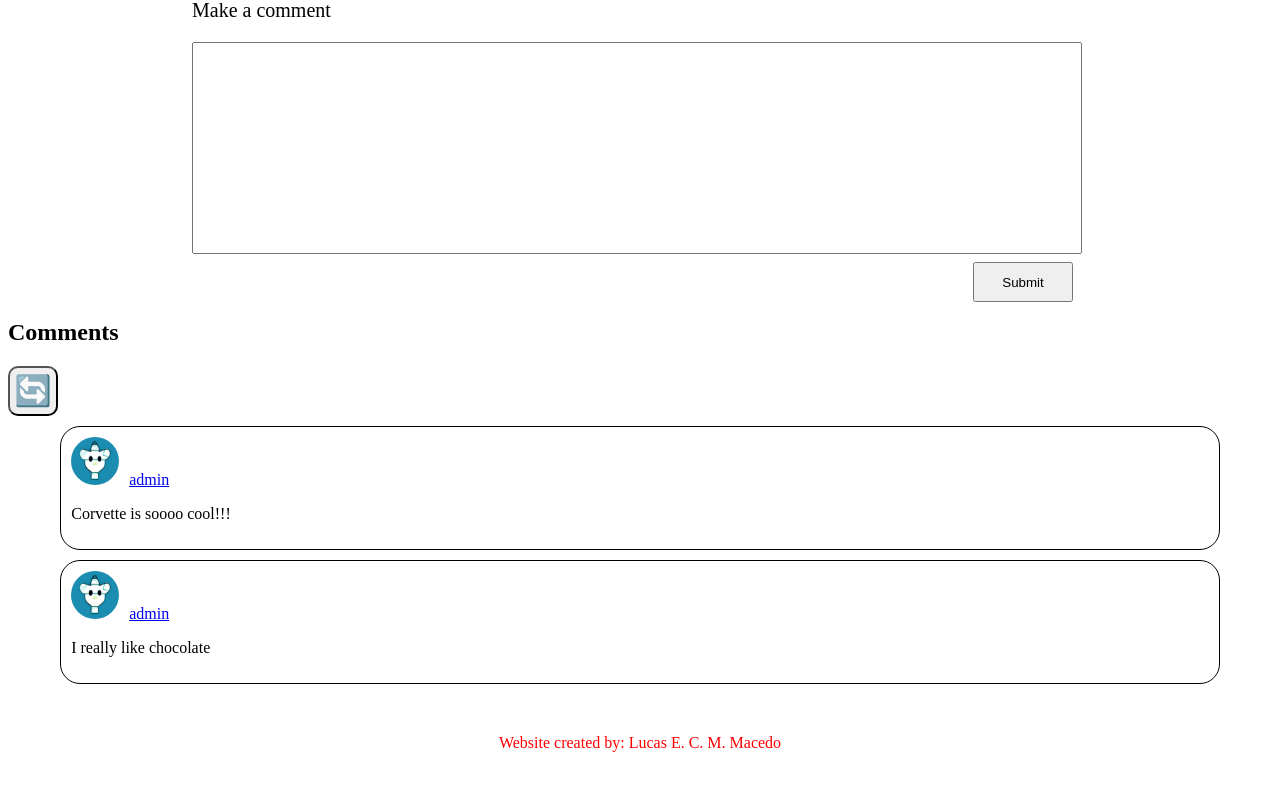
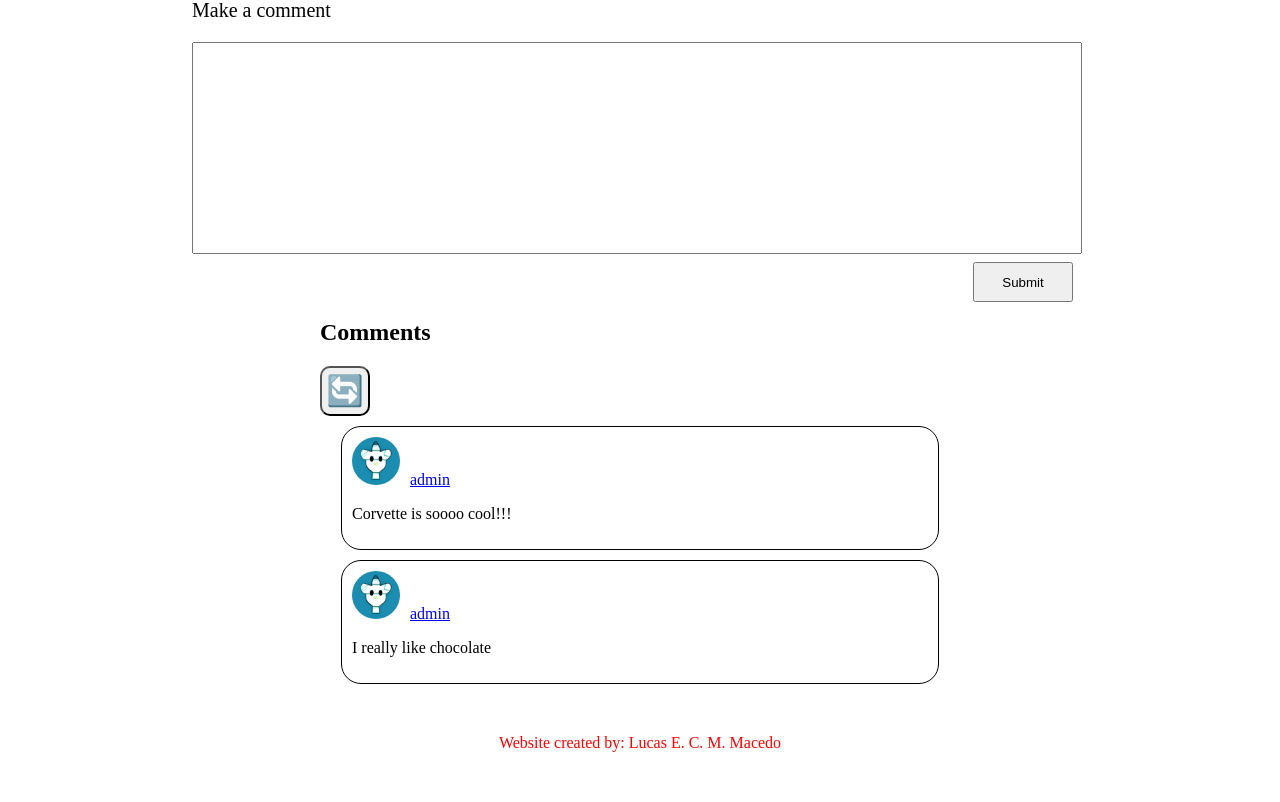
Before and after one commit to rvdemanuelcosta/WebDevelopment, a PHP site: page /crowd-comments/site/php/profile.php in a window 1280 px wide. Shown: the part 415-1217 px from the top of the page. Run offline with PHP 8.4, Linux system fonts and the light colour scheme; a user stored in the database is signed in; data comes from the database, SQL or seed files in the repository.

Commit message:
Update style of the comments and toolbar in the page, add a css link to style.css.

```diff
--- a/simple/crowd-comments/site/php/profile.php
+++ b/simple/crowd-comments/site/php/profile.php
@@ -8,6 +8,7 @@
         <link rel="stylesheet" href="../css/user_profile.css">
         <link rel="stylesheet" href="../css/footer.css">
         <link rel="stylesheet" href="../css/buttons.css">
+        <link rel="stylesheet" href="../css/style.css">
         <script src="../js/loadUserComments.js"></script>
         <title>Profile</title>
 </head>
@@ -47,11 +48,11 @@
             <input type="submit">
         </form>
         </div>
-        <div class="commentsToolBar">
+        <div class="commentsToolBar vw-50 margin-h-auto">
             <h2>Comments</h2>
             <input type="button" value="&#128260" onclick="loadComments()" id="reload-bt">
         </div>
-        <div class="comment-section" id="commentSection">
+        <div class="comment-section vw-50 margin-h-auto" id="commentSection">
             <?php /*
                 $userComQuery = "SELECT * FROM comments WHERE username='$_SESSION[username]'";
                 $commResult = $conn->query($userComQuery);
```
